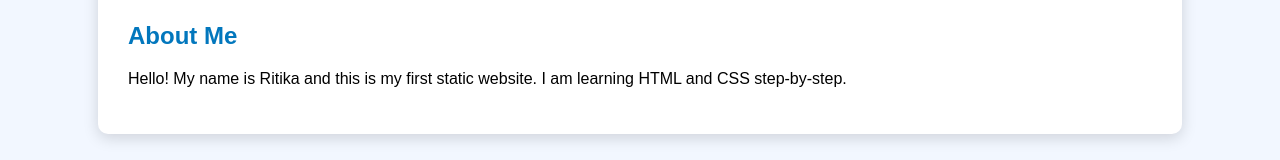
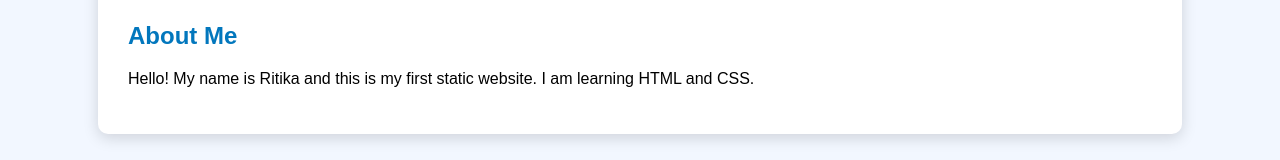
Before and after one commit to ritikagarg8433-coder/Hosting-first-static-webite, a plain HTML site: page index.html in a window 1280 px wide. Shown: the part 272-432 px from the top of the page. Drawn offline with Linux system fonts and the light colour scheme.

Commit message:
changes done

```diff
--- a/index.html
+++ b/index.html
@@ -14,7 +14,7 @@
   <section class="content">
     <h2>About Me</h2>
     <p>Hello! My name is Ritika and this is my first static website.
-       I am learning HTML and CSS step-by-step.</p>
+       I am learning HTML and CSS.</p>
   </section>
 
   <footer>
```
